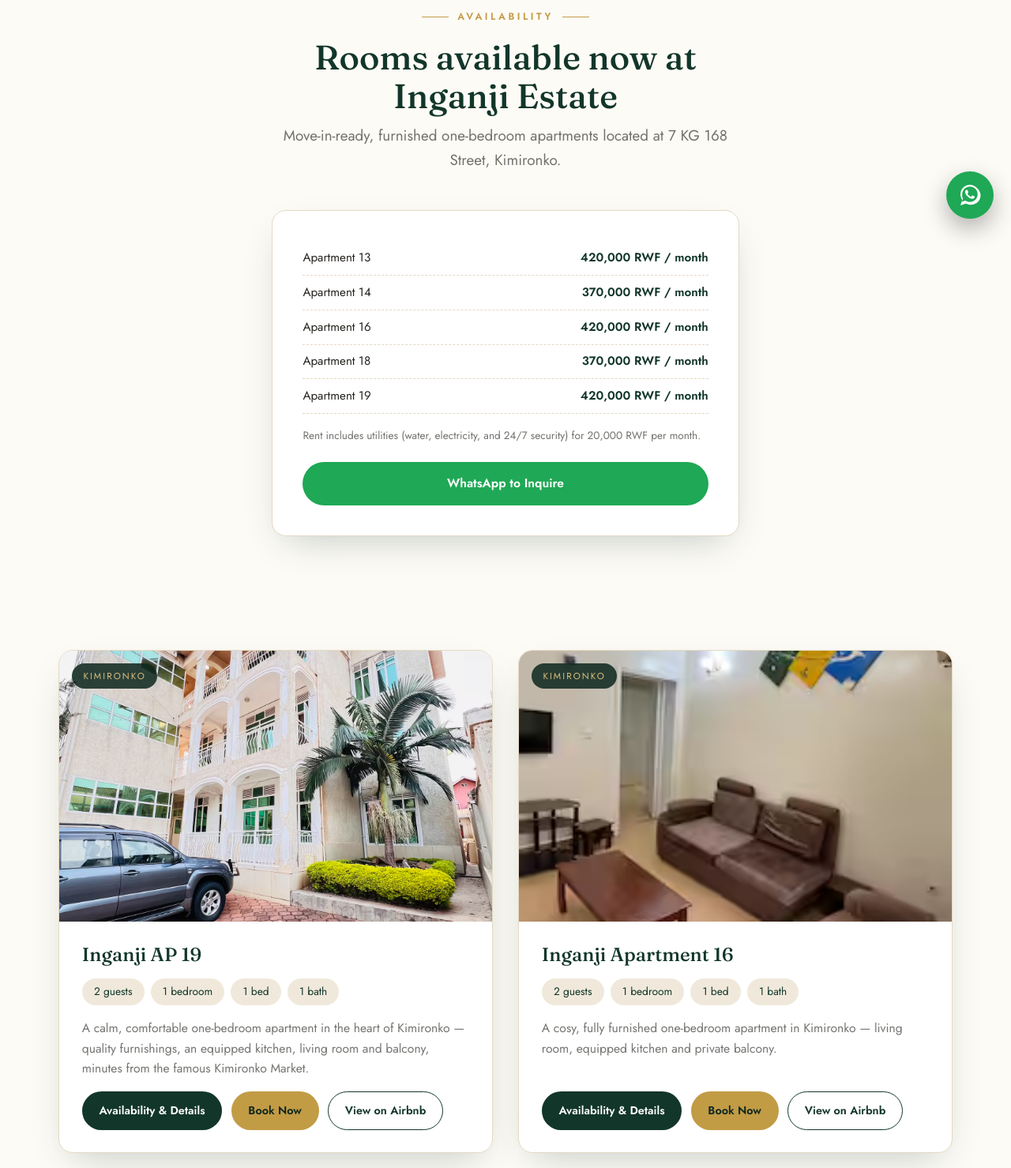
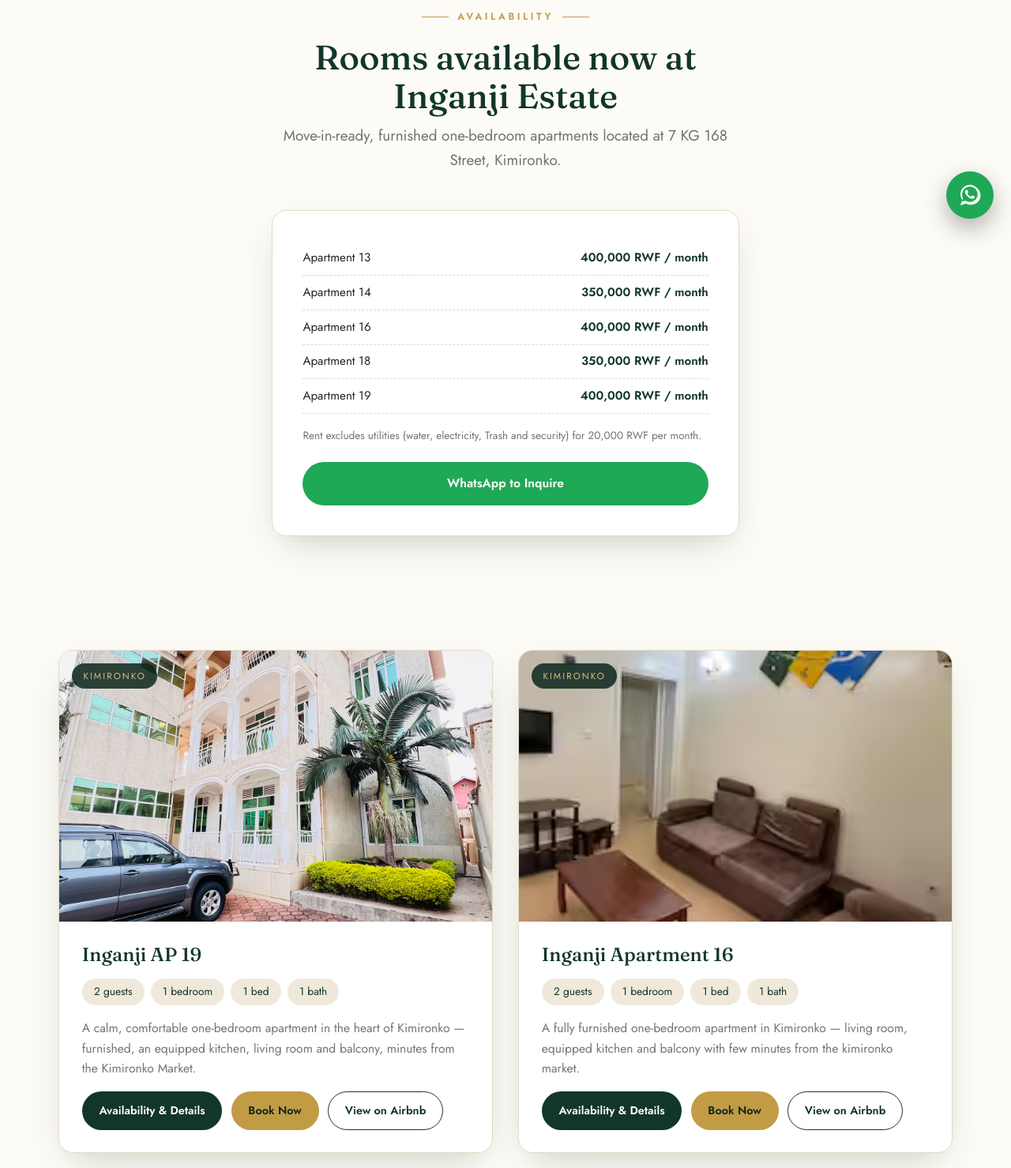
Before and after one commit to mosescy7/cft_managment, a plain HTML site: page apartments.html in a window 1280 px wide. Shown: the part 501-1980 px from the top of the page at 79% size. Drawn offline with Linux system fonts and the light colour scheme.

Commit message:
apartment updates

```diff
--- a/apartments.html
+++ b/apartments.html
@@ -57,13 +57,13 @@
     </div>
     <div class="form-card reveal">
       <ul class="info-list">
-        <li><span>Apartment 13</span><span>420,000 RWF / month</span></li>
-        <li><span>Apartment 14</span><span>370,000 RWF / month</span></li>
-        <li><span>Apartment 16</span><span>420,000 RWF / month</span></li>
-        <li><span>Apartment 18</span><span>370,000 RWF / month</span></li>
-        <li><span>Apartment 19</span><span>420,000 RWF / month</span></li>
+        <li><span>Apartment 13</span><span>400,000 RWF / month</span></li>
+        <li><span>Apartment 14</span><span>350,000 RWF / month</span></li>
+        <li><span>Apartment 16</span><span>400,000 RWF / month</span></li>
+        <li><span>Apartment 18</span><span>350,000 RWF / month</span></li>
+        <li><span>Apartment 19</span><span>400,000 RWF / month</span></li>
       </ul>
-      <p style="font-size:.85rem;color:var(--ink-60);margin-top:1rem">Rent includes utilities (water, electricity, and 24/7 security) for 20,000 RWF per month.</p>
+      <p style="font-size:.85rem;color:var(--ink-60);margin-top:1rem">Rent excludes utilities (water, electricity, Trash and  security) for 20,000 RWF per month.</p>
       <div style="display:flex;flex-direction:column;gap:.7rem;margin-top:1.4rem">
         <a class="btn btn-whatsapp" href="https://wa.me/250788750184?text=Hello%2C%20I%27m%20interested%20in%20one%20of%20the%20available%20Inganji%20apartments." target="_blank" rel="noopener" style="justify-content:center">WhatsApp to Inquire</a>
       </div>
@@ -80,7 +80,7 @@
         <div class="prop-body">
           <h3>Inganji AP 19</h3>
           <div class="prop-stats"><span class="stat">2 guests</span><span class="stat">1 bedroom</span><span class="stat">1 bed</span><span class="stat">1 bath</span></div>
-          <p>A calm, comfortable one-bedroom apartment in the heart of Kimironko — quality furnishings, an equipped kitchen, living room and balcony, minutes from the famous Kimironko Market.</p>
+          <p>A calm, comfortable one-bedroom apartment in the heart of Kimironko — furnished, an equipped kitchen, living room and balcony, minutes from the Kimironko Market.</p>
           <div class="prop-actions">
             <a class="btn btn-green" href="apartment-kimironko.html">Availability &amp; Details</a>
             <a class="btn btn-gold" href="booking.html">Book Now</a>
@@ -95,7 +95,7 @@
         <div class="prop-body">
           <h3>Inganji Apartment 16</h3>
           <div class="prop-stats"><span class="stat">2 guests</span><span class="stat">1 bedroom</span><span class="stat">1 bed</span><span class="stat">1 bath</span></div>
-          <p>A cosy, fully furnished one-bedroom apartment in Kimironko — living room, equipped kitchen and private balcony.</p>
+          <p>A fully furnished one-bedroom apartment in Kimironko — living room, equipped kitchen and balcony with few minutes from the kimironko market.</p>
           <div class="prop-actions">
             <a class="btn btn-green" href="apartment-inganji.html">Availability &amp; Details</a>
             <a class="btn btn-gold" href="booking.html">Book Now</a>
```
